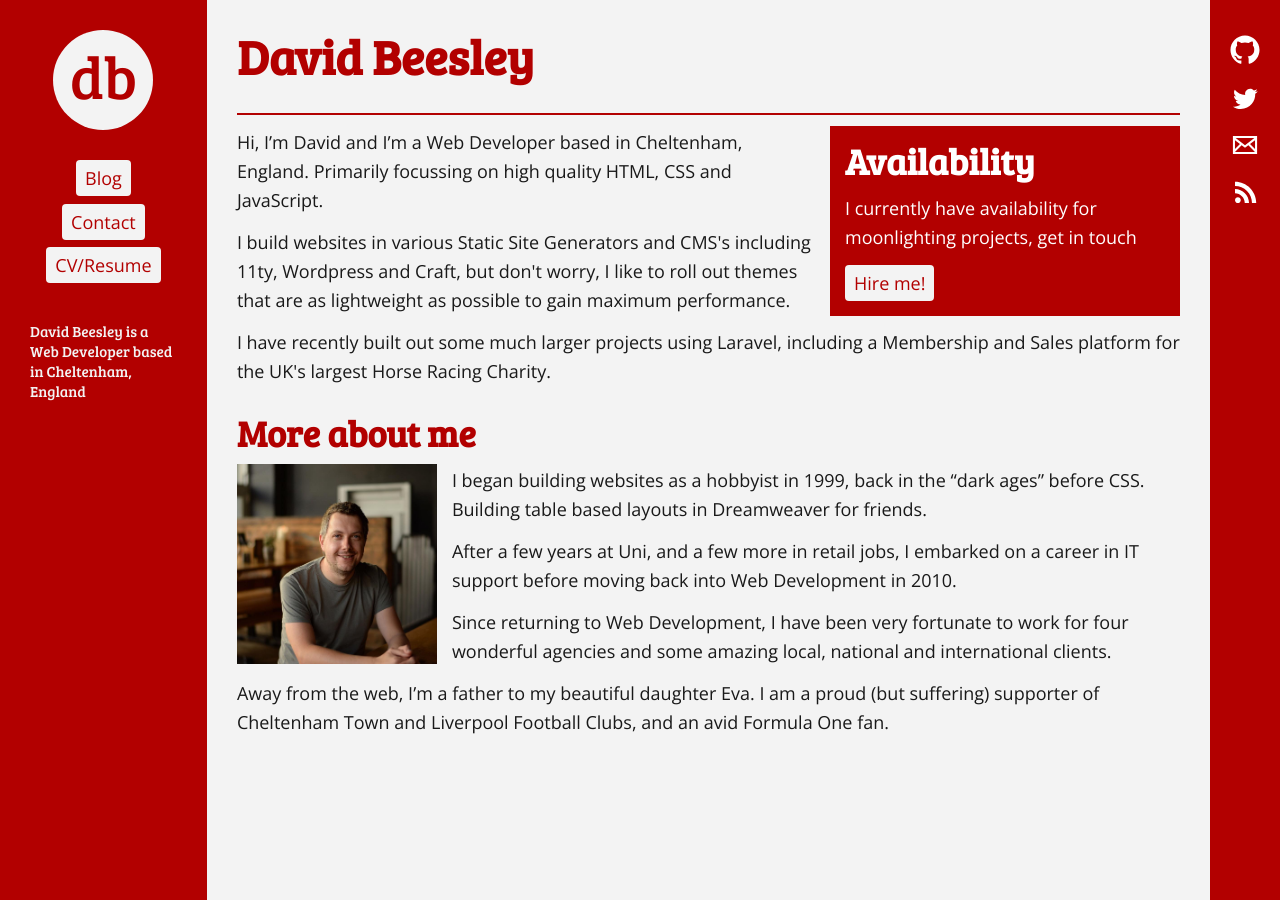
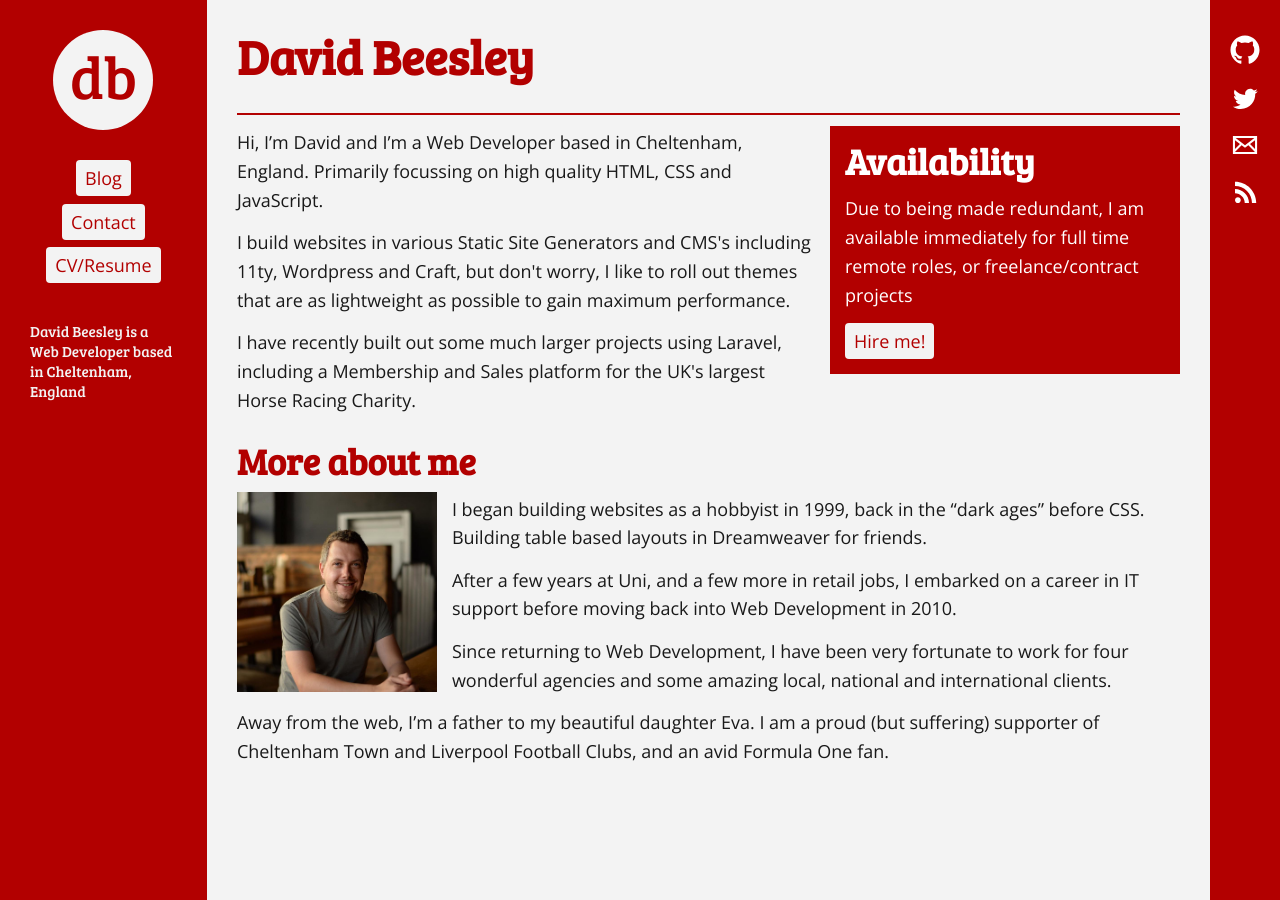
Before and after one commit to davebeesley/personal-site, a Jekyll site: the page built from index.html, in a window 1280 px wide. Built offline with Jekyll 4.4.1, drawn with Linux system fonts in a browser that asks for light colours; the list of posts is cut into pages by our own code; comment, search, counter and statistics services are not loaded.

Commit message:
Update availability

```diff
--- a/_includes/availability.html
+++ b/_includes/availability.html
@@ -1,5 +1,5 @@
 <aside class="availability">
     <h2>Availability</h2>
-    <p>I currently have availability for moonlighting projects, get in touch</p>
+    <p>Due to being made redundant, I am available immediately for full time remote roles, or freelance/contract projects</p>
     <a href="/contact">Hire me!</a>
 </aside>
```
